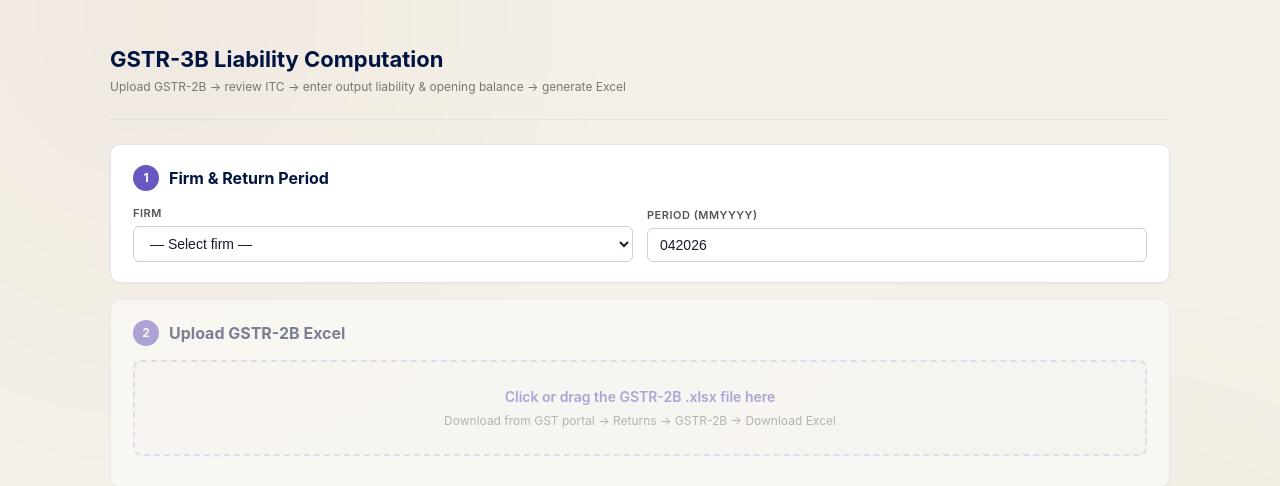
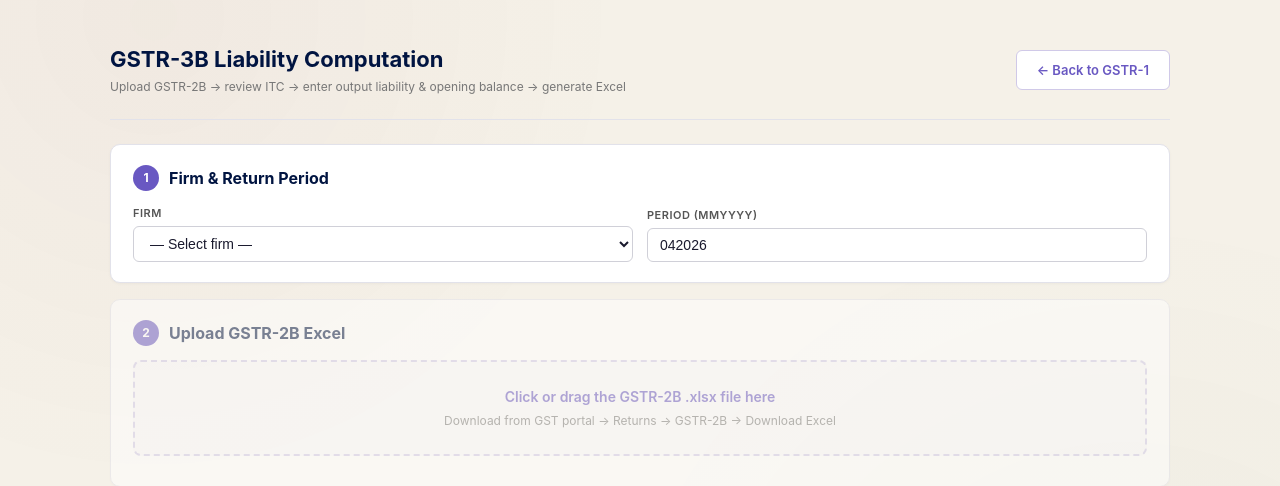
Before and after one commit to Sai2652/GSTR-Tool, a Flask app: page /gstr3b in a window 1280 px wide. Shown: the part 47-533 px from the top of the page. Run offline with Flask 3, Linux system fonts and the light colour scheme; data that the repository does not hold is empty; parts of the project's set-up code (start-up, migrations or seed data) failed here and were passed over.

Commit message:
auto: claude edit

```diff
--- a/web/templates/gstr3b.html
+++ b/web/templates/gstr3b.html
@@ -89,6 +89,7 @@
       <h1>GSTR-3B Liability Computation</h1>
       <div class="crumb">Upload GSTR-2B → review ITC → enter output liability & opening balance → generate Excel</div>
     </div>
+    <a id="back-to-gstr1-link" href="{{ url_for('gstr1_page') }}" class="g3-btn g3-btn-secondary" style="text-decoration:none;">← Back to GSTR-1</a>
   </div>
 
   <!-- STEP 1: Firm + Period -->
```
